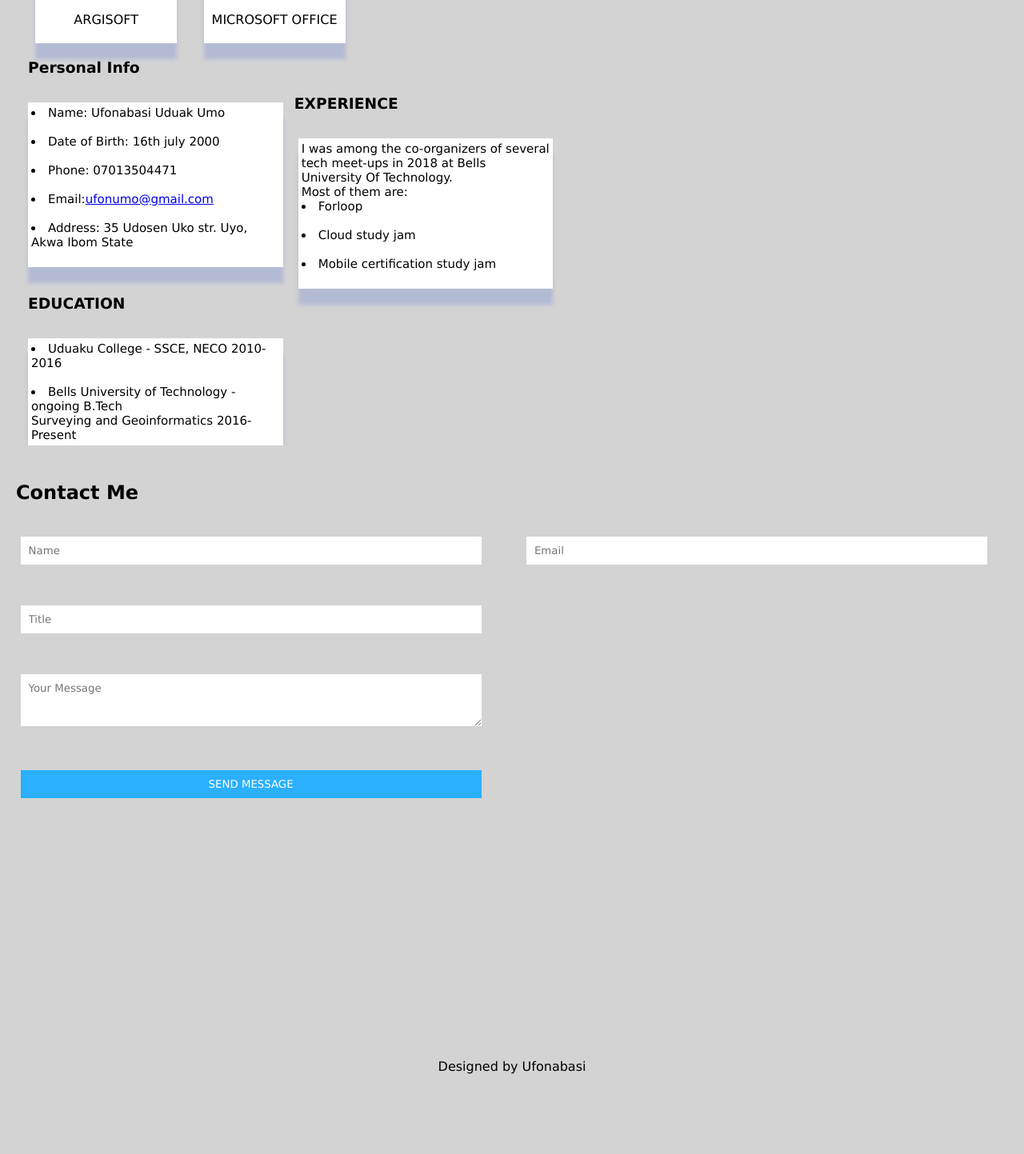
After one commit to ufonumo/ufon-task-2, a PHP site: page /index.php in a window 1280 px wide. The commit adds this page. Shown: the part 715-2158 px from the top of the page at 80% size. Run offline with PHP 8.4, Linux system fonts and the light colour scheme.

Commit message:
Add files via upload
Added a php file for contact form

```diff
--- /dev/null
+++ b/index.php
@@ -0,0 +1,106 @@
+<!DOCTYPE html>
+<html lang="en">
+<head> <meta charset="UTF-8">
+    <meta name="viewport" content="width=device-width, initial-scale=1.0">
+    <meta http-equiv="X-UA-Compatible" content="ie=edge">
+    <link rel="stylesheet" href="ufon.css">
+    <title>ufonabasi's Resume</title>
+</head>
+<body>
+    <!-- This is my CV -->
+    <div class="profile-img">
+        <img src="https://res.cloudinary.com/ufonumo/image/upload/v1566585776/IMG_20190123_131320_mccadv.jpg" alt="#">
+    </div>
+
+    <div class="profile-info">
+        <h1>Ufonabasi Umo</h1>
+        <p class="about">I am a fun-loving and jovile person. I am really good in relating with people and very cooperative when it comes to team work . </p>
+        <div class="social-media">
+           <a href="http://github.com/ufonumo"> <img src="https://res.cloudinary.com/ufonumo/image/upload/v1566969422/icons8-windows-10-96_imsqcc.png" alt=""> </a>
+            <a href="http://twitter.com/Ufonumo1"><img src="https://res.cloudinary.com/ufonumo/image/upload/v1566969461/icons8-twitter-64_jasahr.png" alt=""> </a>
+            <a href="http://instagram/ufonumo"><img src="https://res.cloudinary.com/ufonumo/image/upload/v1566969446/icons8-instagram-64_knqwwt.png" alt=""></a>
+            <a href="https://wwww.linkedin.com/in/Ufonabasi-umo-879271160"><img src="https://res.cloudinary.com/ufonumo/image/upload/v1566970516/icons8-linkedin-52_juiafv.png" alt=""></a>
+        </div>
+        <br>
+
+        <h3>Expertise</h3>
+        <div class="info">
+            <img src="https://res.cloudinary.com/ufonumo/image/upload/v1566969397/icons8-html-208_bqxcay.png " alt="">
+            <p>HTML</p>
+        </div>
+
+        <div class="info">
+            <img src="https://res.cloudinary.com/ufonumo/image/upload/v1566969377/icons8-css-208_tzw631.png" alt="">
+            <p>CSS</p>
+        </div>
+
+        <div class="info">
+            <img src="https://res.cloudinary.com/ufonumo/image/upload/v1566969360/images_o4omn3.jpg  " alt="">
+            <p>ARCGIS</p>
+        </div>
+
+        <div class="info">
+            <img src="https://res.cloudinary.com/ufonumo/image/upload/v1566969318/images_1_bq5alq.jpg " alt="">
+            <p>ARGISOFT</p>
+        </div>
+
+        <div class="info">
+            <img src="https://res.cloudinary.com/ufonumo/image/upload/v1566969343/icons8-microsoft-word-208_whj fwz.png  " alt="">
+            <p>MICROSOFT OFFICE</p>
+        </div>
+
+
+        <h3>Personal Info</h3> <br>
+        <div class="trip">
+
+
+                <li> Name: Ufonabasi Uduak Umo </li> <br>
+                <li> Date of Birth: 16th july 2000 </li><br>
+                <li> Phone: 07013504471 </li><br>
+                <li> Email:<a href="google mail">ufonumo@gmail.com</a></li><br>
+                <li> Address: 35 Udosen Uko str. Uyo, Akwa Ibom State </li><br>
+            </div>
+
+            <h3>EXPERIENCE</h3> <br>
+        <div class="trip">
+
+            <p>I was among the co-organizers of several tech meet-ups in 2018 at Bells University Of Technology. <br>
+            Most of them are:
+                <li>Forloop</li><br>
+                <li>Cloud study jam</li><br>
+                <li>Mobile certification study jam</li><br>
+            </p>
+        </div>
+
+        <h3>EDUCATION</h3> <br>
+        <div class="trip">
+
+            <li> Uduaku College - SSCE, NECO 2010-2016</li> <br>
+            <li> Bells University of Technology - ongoing B.Tech <br>Surveying and Geoinformatics  2016- Present
+            </li>
+        </div>
+
+
+    </div>
+
+
+    <div class="form">
+            <h2>Contact Me</h2>
+            <form action="ufon.php" method="POST">
+                <div class="input-group">
+                    <input type="text" placeholder="Name" name="" id="name" minlength="4" required>
+                    <input type="email" placeholder="Email" required >
+                    <input type="text" placeholder="Title" required minlength="4" data-="text">
+                </div>
+                <div class="text-area"  >
+                    <textarea name="text" rows="3" minlength="20" required placeholder="Your Message" ></textarea>
+                </div>
+                <button type="submit" class="submit-btn">SEND MESSAGE</button>
+            </form>
+    </div>
+
+    <p class="copy">Designed by Ufonabasi</p>
+
+
+</body>
+</html>
--- a/ufon.css
+++ b/ufon.css
@@ -133,6 +133,11 @@ h3{
     color: white;
 }
 
+.submit-btn:hover{
+    background-color: #447591;
+    cursor: pointer;
+}
+
 @media only screen and (max-width:900px)
 {
     .profile-info{
```
Also changed, not shown: ufon.php (added, +29 -0 lines).
